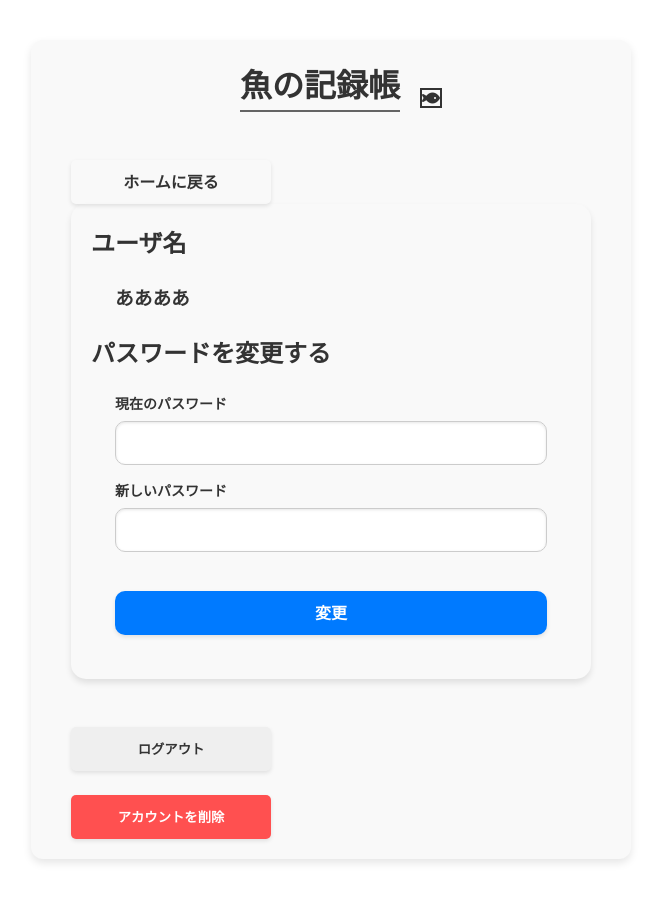
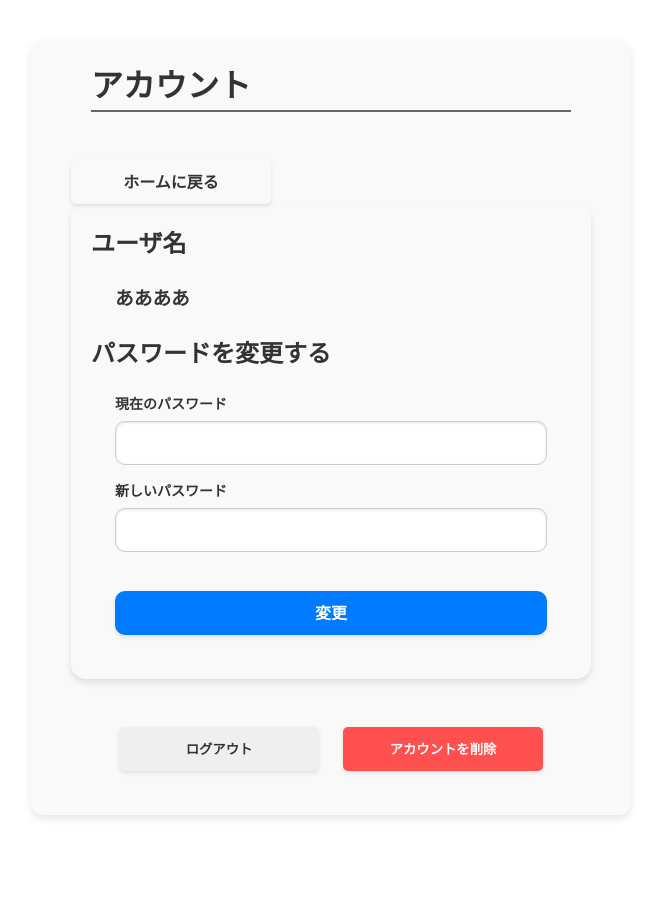
Before and after one commit to SORA-97/fish-record, a Flask app: page /account in a window 1280 px wide. Shown: the whole page, without its empty margins (309-970 px from the left). After the commit the page ends 819 px from the top, so only its background shows below. Run offline with Flask 3, Linux system fonts and the light colour scheme.

Commit message:
ページ同士をつなげた

```diff
--- a/app/main.py
+++ b/app/main.py
@@ -81,10 +81,15 @@ def delete_record(record_id):
     db.session.commit()
     return redirect(url_for('index'))
 
-# 新しいメモの作成フォームを表示
+# アカウントページを表示
 @app.route('/account', methods=['GET'])
 def account():
     return render_template('account.html')
 
+# ログイン画面を表示（最初の画面にするべき）
+@app.route('/log_in', methods=['GET'])
+def log_in():
+    return render_template('log_in.html')
+
 if __name__ == '__main__':
     app.run(host='0.0.0.0', port=5000)
--- a/app/static/css/account.css
+++ b/app/static/css/account.css
@@ -20,9 +20,10 @@
         border: 2px solid #333; /* 枠線 */
     }
 
-    .header-container {
+    .log-out-container {
         display: flex;
+        gap: 24px;
+        margin-bottom: 24px;
         justify-content: center;
-        align-items: center;
     }
 }
--- a/app/templates/account.html
+++ b/app/templates/account.html
@@ -4,18 +4,12 @@
     <meta charset="UTF-8">
     <meta name="viewport" content="width=device-width, initial-scale=1.0">
     <title>アカウント設定</title>
-    <link rel="stylesheet" href="https://cdnjs.cloudflare.com/ajax/libs/font-awesome/6.0.0-beta3/css/all.min.css">
     <link rel="stylesheet" href="{{ url_for('static', filename='css/styles.css') }}">
     <link rel="stylesheet" href="{{ url_for('static', filename='css/account.css') }}">
 </head>
 <body>
     <div id="account" class="container">
-        <div class="header-container">
-            <h1 class="title-border">魚の記録帳</h1>
-            <a href="{{ url_for('account') }}">
-                <i class="fa-solid fa-fish"></i>
-            </a>
-        </div>
+        <h1 class="title-border">アカウント</h1>
 
         <a href="{{ url_for('index') }}" class="button">ホームに戻る</a>
 
@@ -32,14 +26,15 @@
             </div>
         </form>
 
-        <form action="{{ url_for('index') }}" method="POST">
-            <button type="submit" class="button">ログアウト</button>
-        </form>
+        <div class="log-out-container">
+            <a href="{{ url_for('log_in') }}" method="POST">
+                <button type="submit" class="button">ログアウト</button>
+            </a>
 
-        <form action="{{ url_for('index') }}" method="POST">
-            <button type="submit" class="delete button">アカウントを削除</button>
-        </form>
-
+            <a href="{{ url_for('log_in') }}" method="POST">
+                <button type="submit" class="delete button">アカウントを削除</button>
+            </a>
+        </div>
     </div>
 </body>
 </html>
--- a/app/templates/index.html
+++ b/app/templates/index.html
@@ -12,7 +12,7 @@
     <div id="index" class="container">
         <header>
             <h1 class="header-title">魚の記録帳</h1>
-            <div class="account-icon">A</div>
+            <a href="{{ url_for('account') }}" class="account-icon">B</a>
         </header>
         <a href="{{ url_for('show_create_record') }}" class="button">
             <i class="fas fa-pencil-alt"></i> 記録する
--- a/app/templates/log_in.html
+++ b/app/templates/log_in.html
@@ -4,6 +4,8 @@
     <meta charset="UTF-8">
     <meta name="viewport" content="width=device-width, initial-scale=1.0">
     <title>魚の記録帳</title>
+    <link rel="stylesheet" href="{{ url_for('static', filename='css/styles.css') }}">
+    <link rel="stylesheet" href="{{ url_for('static', filename='css/log_in.css') }}">
 </head>
 <body>
     <div id="log_in" class="container">
```
